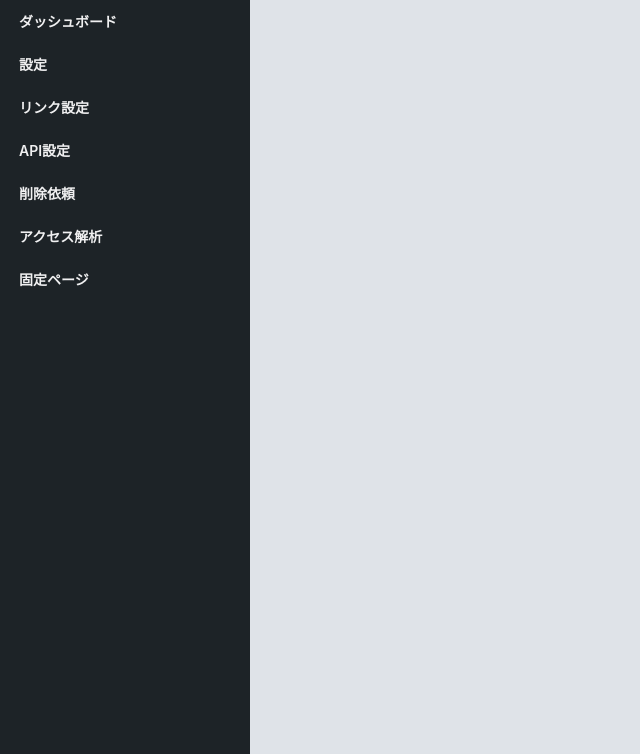
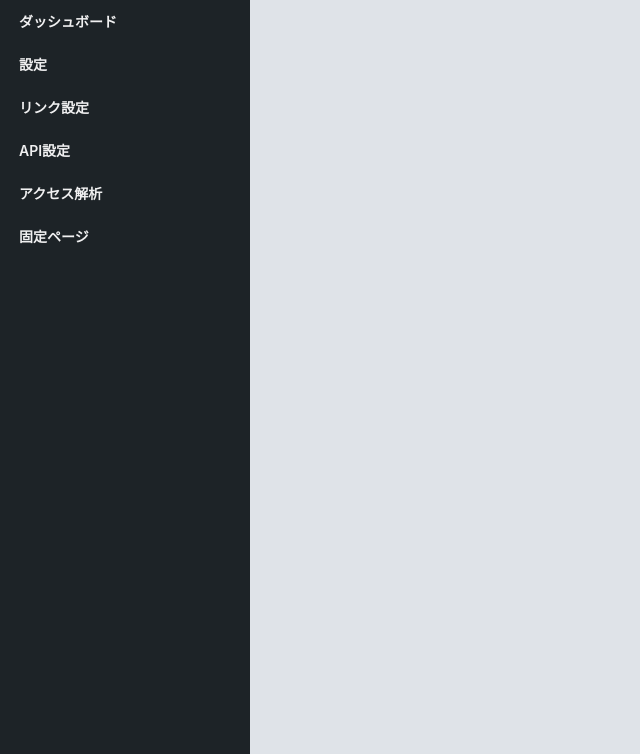
Before and after one commit to TaniyanR/PCF-Light, a PHP site: page /admin/includes/header.php in a window 1280 px wide. Shown: the part 46-800 px from the top of the page, without its empty margins (0-640 px from the left). Run offline with PHP 8.4, Linux system fonts and the light colour scheme; some libraries are stand-ins or nearby versions.

```diff
--- a/admin/includes/header.php
+++ b/admin/includes/header.php
@@ -24,7 +24,6 @@ $menuGroups = [
         ['label' => 'サンプル動画再取得', 'file' => 'movie_repair.php'],
         ['label' => '自動設定', 'file' => 'api_auto.php'],
     ]],
-    ['label' => '削除依頼', 'file' => 'deletion_requests.php'],
     ['label' => 'アクセス解析', 'children' => [
         ['label' => 'グラフ', 'file' => 'analytics.php?tab=graph'],
         ['label' => 'リンク元', 'file' => 'analytics.php?tab=referrer'],
```
